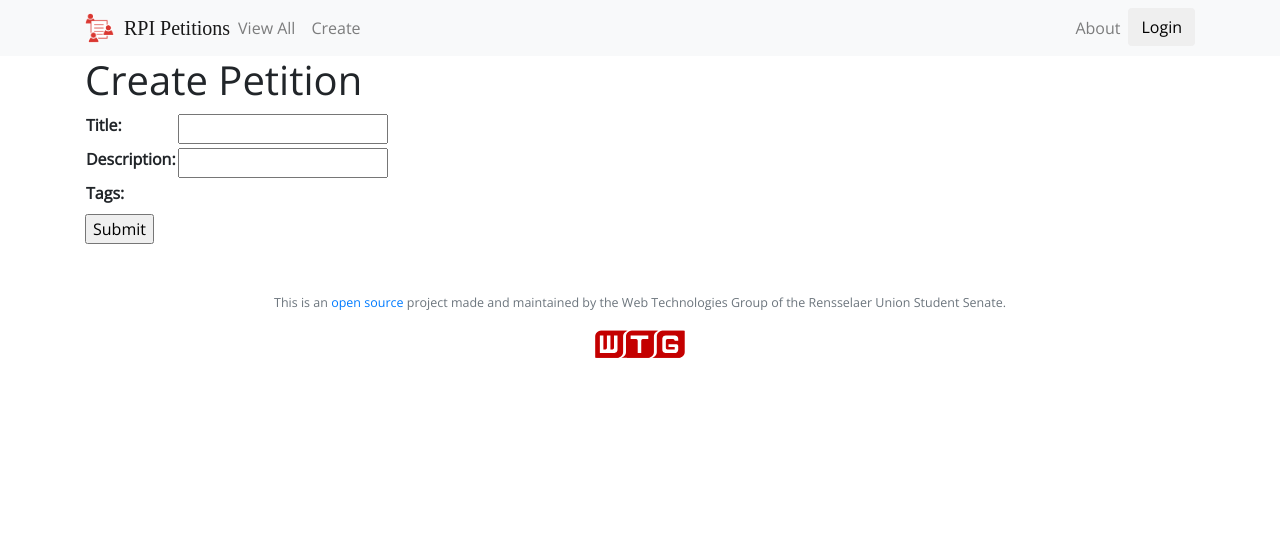
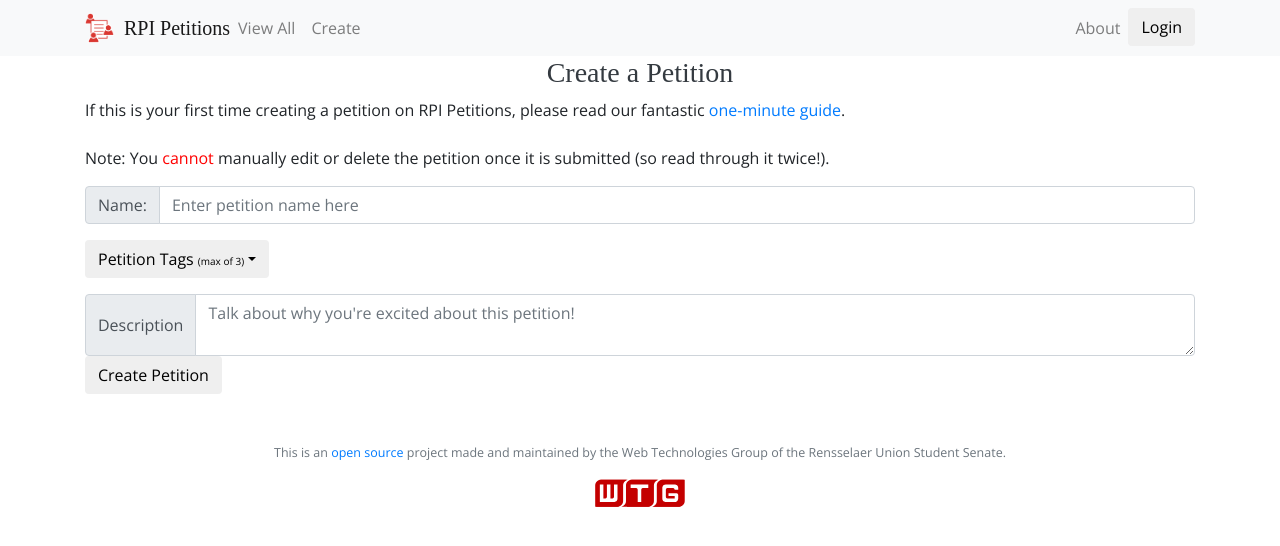
Before and after one commit to wtg/petitions-rewrite, a Django app: page /create/ in a window 1280 px wide. Shown: the top 546 px of the page. Run offline with Django 3.2, Linux system fonts and the light colour scheme; data that the repository does not hold is empty; some libraries are stand-ins or nearby versions; some web fonts are replaced.

Commit message:
Limits amount of petitions per page to 6(all-petitions). Heading edit on all pages save for landing page

```diff
--- a/index/static/petition/style.css
+++ b/index/static/petition/style.css
@@ -93,10 +93,7 @@
 }
 
 .headingbar{
-    font-family: 'Pontiac';
-    background-color: red;
     text-align: center;
-    border-radius: 5px;
     /**box-shadow: 0px 2.5px rgba(255, 0, 0, 0.212);**/
 }
 
--- a/index/templates/about.html
+++ b/index/templates/about.html
@@ -4,7 +4,7 @@
 {% block content %}
 
 <div class="container">
-    <h3 class="text-light headingbar">About RPI Petitions</h3>
+    <h3 class="text-dark headingbar pontiac">About RPI Petitions</h3>
     <br>
     <!-- Navigation tabs -->
     <ul class="nav nav-tabs justify-content-center" role="tablist">
--- a/index/templates/all-petitions.html
+++ b/index/templates/all-petitions.html
@@ -4,7 +4,7 @@
 {% block content %}
 
 <div class="container">
-    <h3 class="text-light headingbar">All Petitions</h3>
+    <h3 class="text-dark headingbar pontiac">All Petitions</h3>
     <div class="row">
         <div class="col-sm-5">
             <div class="checkbox">
--- a/index/templates/all.html
+++ /dev/null
@@ -1,6 +0,0 @@
-{% extends "base.html" %}
-{% block title %}View All Petitions{% endblock %}
-
-{% block content %}
-
-{% endblock %}
--- a/index/templates/create-petition.html
+++ b/index/templates/create-petition.html
@@ -1,51 +1,18 @@
-<!DOCTYPE html>
-<html>
-<head>
-    <title>Create a Petition: RPI Petitions:</title>
-    <meta charset="utf-8">
-    <meta name="viewport" content="width=device-width, initial-scale=1">
-    <link rel="stylesheet" href="https://maxcdn.bootstrapcdn.com/bootstrap/4.1.3/css/bootstrap.min.css">
-    <script src="https://ajax.googleapis.com/ajax/libs/jquery/3.3.1/jquery.min.js"></script>
-    <script src="https://cdnjs.cloudflare.com/ajax/libs/popper.js/1.14.3/umd/popper.min.js"></script>
-    <script src="https://maxcdn.bootstrapcdn.com/bootstrap/4.1.3/js/bootstrap.min.js"></script>
-    <!--Fonts-->
-    <link href="https://fonts.googleapis.com/css?family=Open+Sans:400,700" rel="stylesheet">
-    <style>
-        body {
-            font-family: "Open Sans", Calibri;
-        }
-        .heading{
-            font-family: Lato;
-            background-color: red;
-            border-radius: 5px;
-            text-align: center;
-            box-shadow: 0px 2.5px rgba(255, 0, 0, 0.212);
-        }
-        .preface{
-            margin: auto;
-            width: 60%;
-            background-color: rgb(212, 212, 212);
-            padding: 10px;
-        }
-        .creating{
-            background-color: red;
-            padding: 20px;
-        }
-        .guidelink{
-            color:red;
-        }
-    </style>
-</head>
-<body>
+{% extends "base.html" %}
+{% block title %}Create A Petition{% endblock %}
+
+{% block content %}
 <!--Page Heading-->
 <div class="container">
-        <h3 class="text-light heading">Create a Petition</h3>
+    <h3 class="text-dark headingbar pontiac">Create a Petition</h3>
 </div>
 <!--Warning block-->
 <div class="container preface">
-        <p>If this is your first time creating a petition on RPI Petitions, please read our fantastic <a href="about.html" class="guidelink"> one-minute guide</a>.
+    <p>If this is your first time creating a petition on RPI Petitions, please read our fantastic <a href="about.html"
+            class="guidelink"> one-minute guide</a>.
         <br><br>
-        Note: You <span style="color:red">cannot</span> manually edit or delete the petition once it is submitted (so read through it twice!).</p>
+        Note: You <span style="color:red">cannot</span> manually edit or delete the petition once it is submitted (so
+        read through it twice!).</p>
 </div>
 
 <!--Contains all the inputs needed for creating a petition (title, tag(s), description)-->
@@ -55,11 +22,13 @@
         <div class="input-group-prepend">
             <span class="input-group-text" id="basic-addon1">Name:</span>
         </div>
-            <input type="text" class="form-control" placeholder="Enter petition name here" aria-label="Username" aria-describedby="basic-addon1">
+        <input type="text" class="form-control" placeholder="Enter petition name here" aria-label="Username"
+            aria-describedby="basic-addon1">
     </div>
     <!--All tags from the original website. Users are only allowed to pick 3 tags (need to create an algorithm) to stop the user after they've chosen 3-->
     <div class="dropdown mb-3">
-            <button class="btn dropdown-toggle" type="button" id="tagdropdown" data-toggle="dropdown" aria-haspopup="true" aria-expanded="false">Petition Tags <span style="font-size: 10px">(max of 3)</span></button>
+        <button class="btn dropdown-toggle" type="button" id="tagdropdown" data-toggle="dropdown" aria-haspopup="true"
+            aria-expanded="false">Petition Tags <span style="font-size: 10px">(max of 3)</span></button>
         <div class="dropdown-menu" aria-labelledby="all-tags">
             <a class="dropdown-item" href="#">Academics</a>
             <a class="dropdown-item" href="#">Athletics</a>
@@ -86,12 +55,12 @@
         <div class="input-group-prepend">
             <span class="input-group-text">Description</span>
         </div>
-            <textarea class="form-control" placeholder="Talk about why you're excited about this petition!" aria-label="petition-description"></textarea>
+        <textarea class="form-control" placeholder="Talk about why you're excited about this petition!"
+            aria-label="petition-description"></textarea>
     </div>
 </div>
 <!--The 'send petition' button-->
 <div class="container" role="group" aria-label="sendPetition">
     <button class="btn ">Create Petition</button>
 </div>
-</body>
-</html>
+{% endblock %}
--- a/index/templates/create.html
+++ /dev/null
@@ -1,19 +0,0 @@
-{% extends "base.html" %}
-{% block title %}Create Petition{% endblock %}
-
-{% block content %}
-
-<div class="container">
-
-    <h1>Create Petition</h1>
-
-    <form action="" method="post">
-        <table>
-            {{form.as_table}}
-        </table>
-        <input type="submit" value="Submit">
-    </form>
-
-</div>
-
-{% endblock %}
--- a/index/views.py
+++ b/index/views.py
@@ -18,7 +18,7 @@
     ''' paginator separates the content of page 1 with the content of page 2, so on'''
     page = request.GET.get('page', 1)
     #show 18 petitions objects per page
-    paginator = Paginator(petitions, 18)
+    paginator = Paginator(petitions, 6)
     try:
         users = paginator.page(page)
     except PageNotAnInteger:
@@ -31,7 +31,7 @@
 def create(request):
     form = CreatePetitionForm()
     context = {"form": form}
-    return render(request, "create.html", context=context)
+    return render(request, "create-petition.html", context=context)
 
 def about(request):
     return render(request, "about.html")
```
Lines whose indentation alone changed are shown as unchanged.
